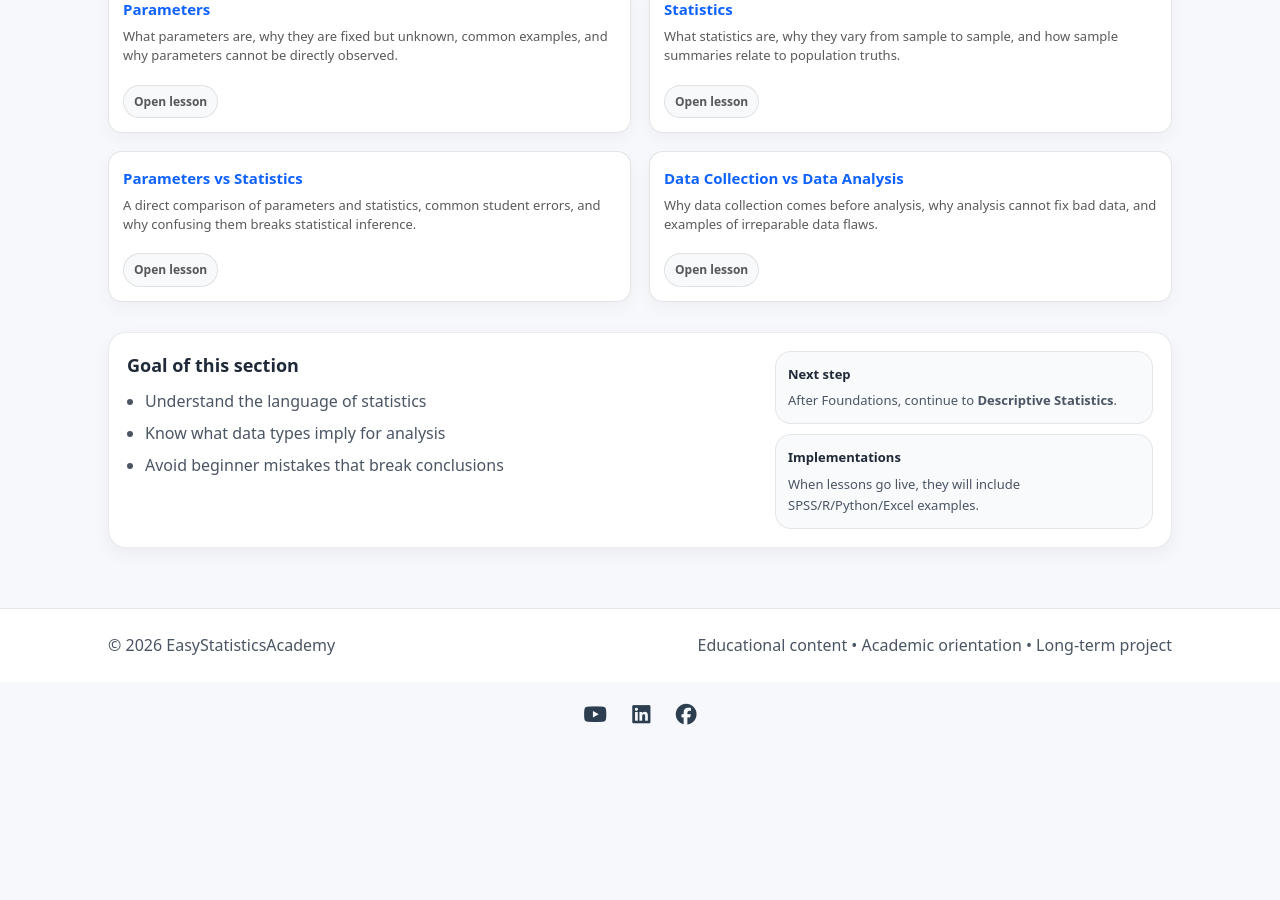
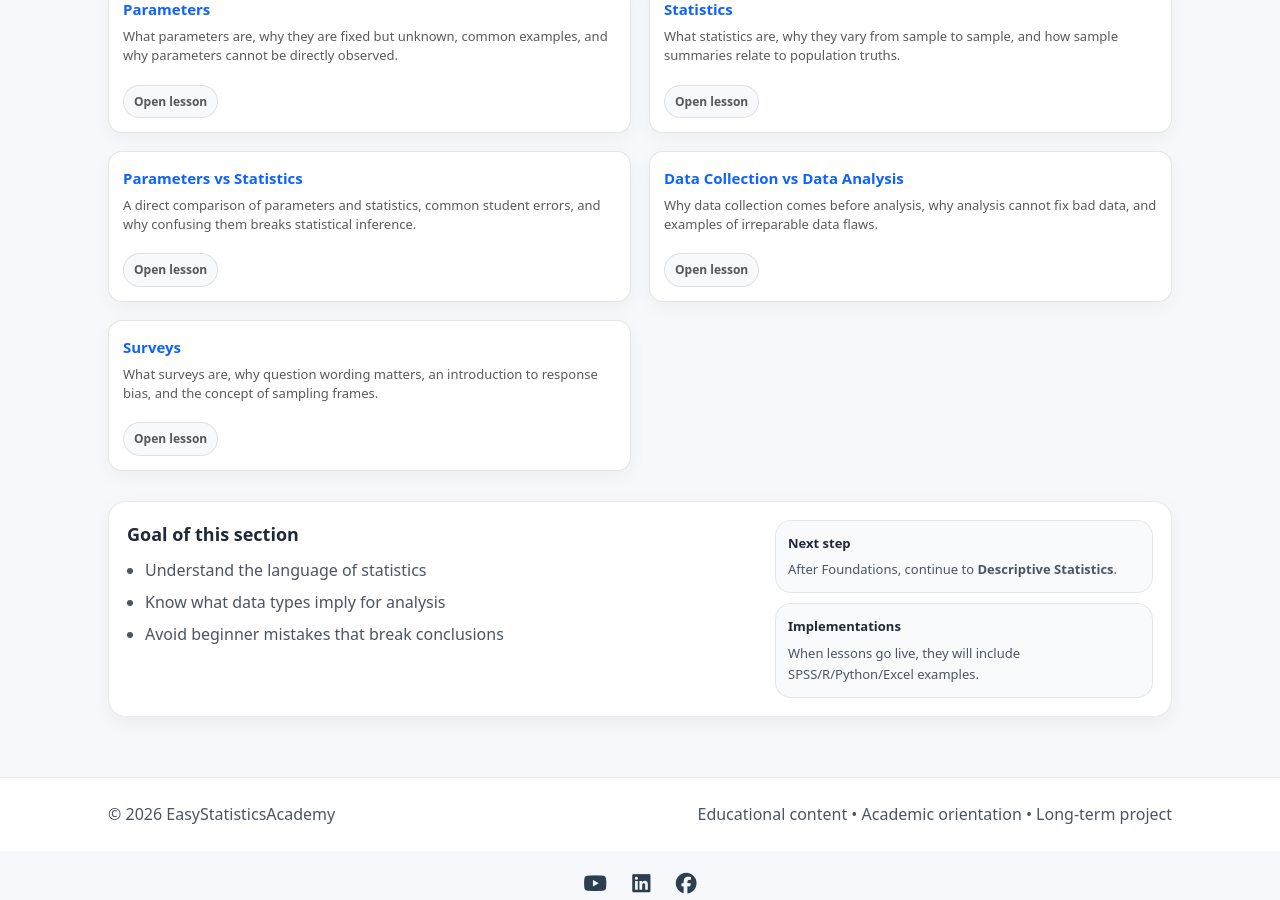
Before and after one commit to ammar-homaida-statistics/easystatisticsacademy, a Jekyll site: the page built from foundations/index.md, in a window 1280 px wide and 900 px high, scrolled down 1930 px. Built offline with Jekyll 4.4.1, drawn with Linux system fonts in a browser that asks for light colours; our own code applies the rules of GitHub Pages for plain Markdown files; before the commit the page ends 2662 px from its top, so only the background shows below that.

Commit message:
Add lesson card

```diff
--- a/foundations/index.md
+++ b/foundations/index.md
@@ -367,6 +367,23 @@
     Open lesson
   </a>
 </div>
+<div class="card lesson-card">
+  <h3>
+    <a href="/foundations/surveys/">
+      Surveys
+    </a>
+  </h3>
+
+  <p>
+    What surveys are, why question wording matters,
+    an introduction to response bias, and the concept
+    of sampling frames.
+  </p>
+
+  <a class="pill" href="/foundations/surveys/">
+    Open lesson
+  </a>
+</div>
 </div>
 
 
```
